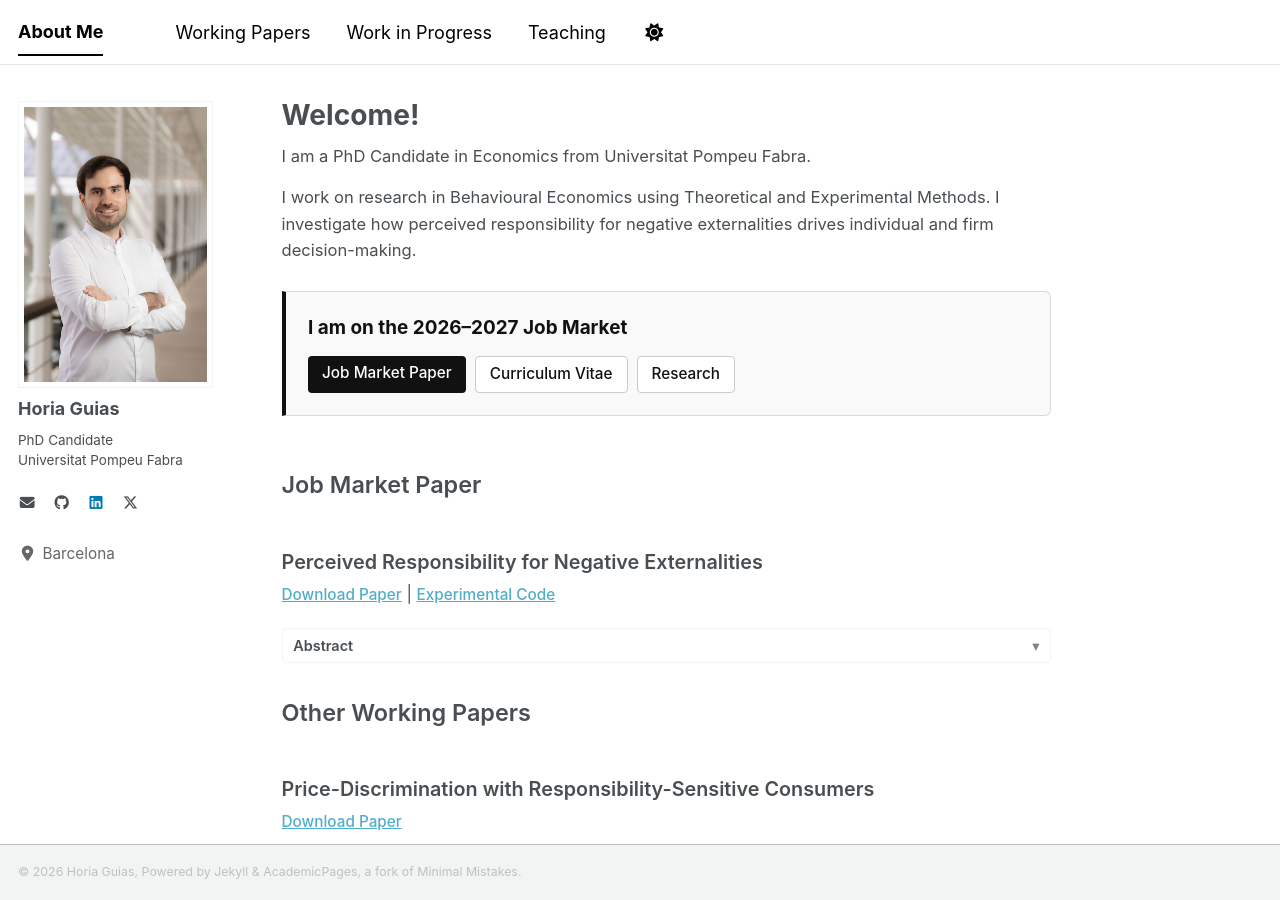
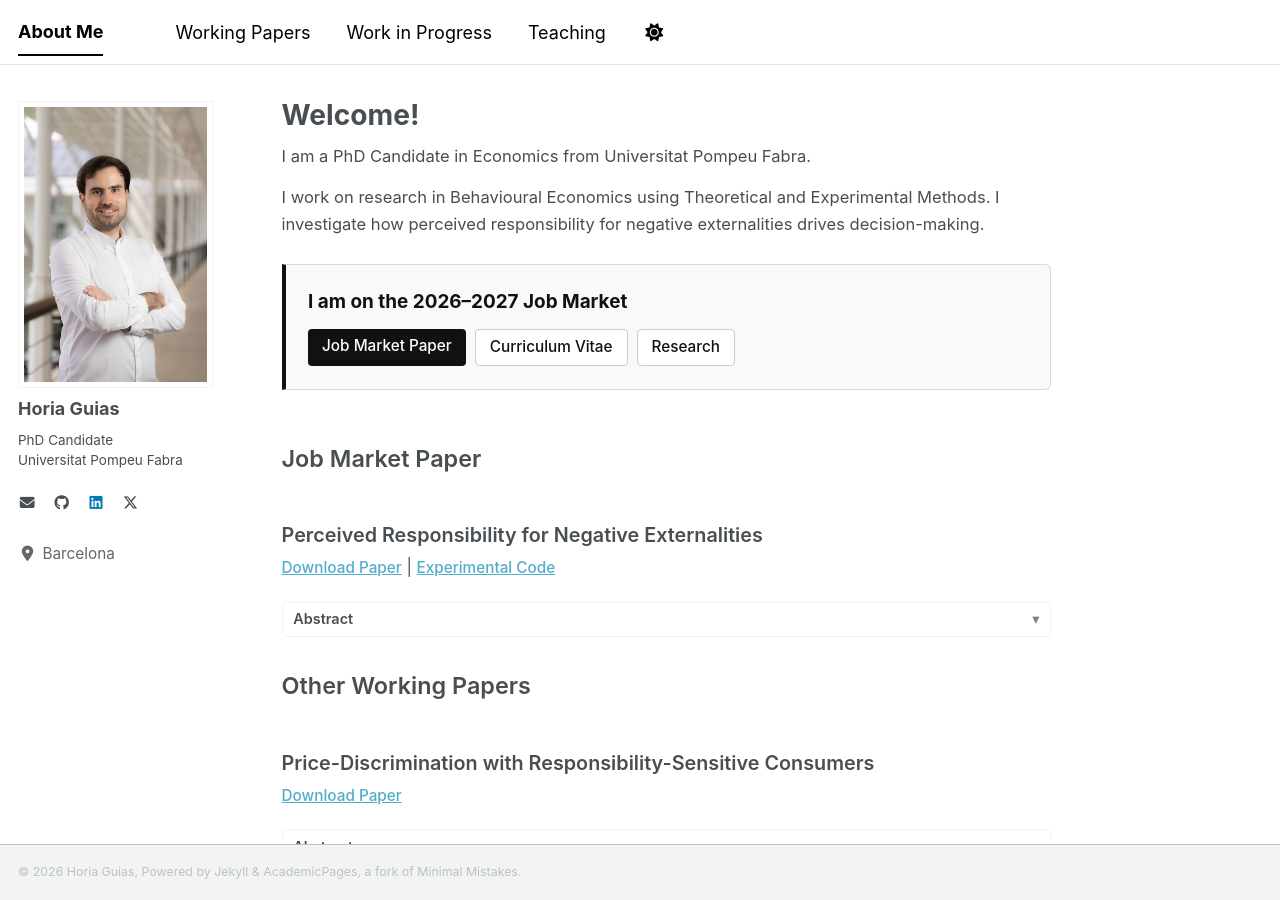
Before and after one commit to horiaguias/horiaguias.github.io, a Jekyll site: the page built from _pages/about.md, in a window 1280 px wide and 900 px high. Built offline with Jekyll 4.4.1, drawn with Linux system fonts in a browser that asks for light colours; a style sheet for code colours, icons or effects is not loaded.

Commit message:
Change Intro to Webpage

```diff
--- a/_pages/about.md
+++ b/_pages/about.md
@@ -14,7 +14,7 @@ redirect_from:
 </p>
 
 <p style="line-height: 1.6; margin-bottom: 1.5rem;">
-  I work on research in Behavioural Economics using Theoretical and Experimental Methods. I investigate how perceived responsibility for negative externalities drives individual and firm decision-making.
+  I work on research in Behavioural Economics using Theoretical and Experimental Methods. I investigate how perceived responsibility for negative externalities drives decision-making.
 </p>
 
 <!-- Catchy Job Market Box -->
```
